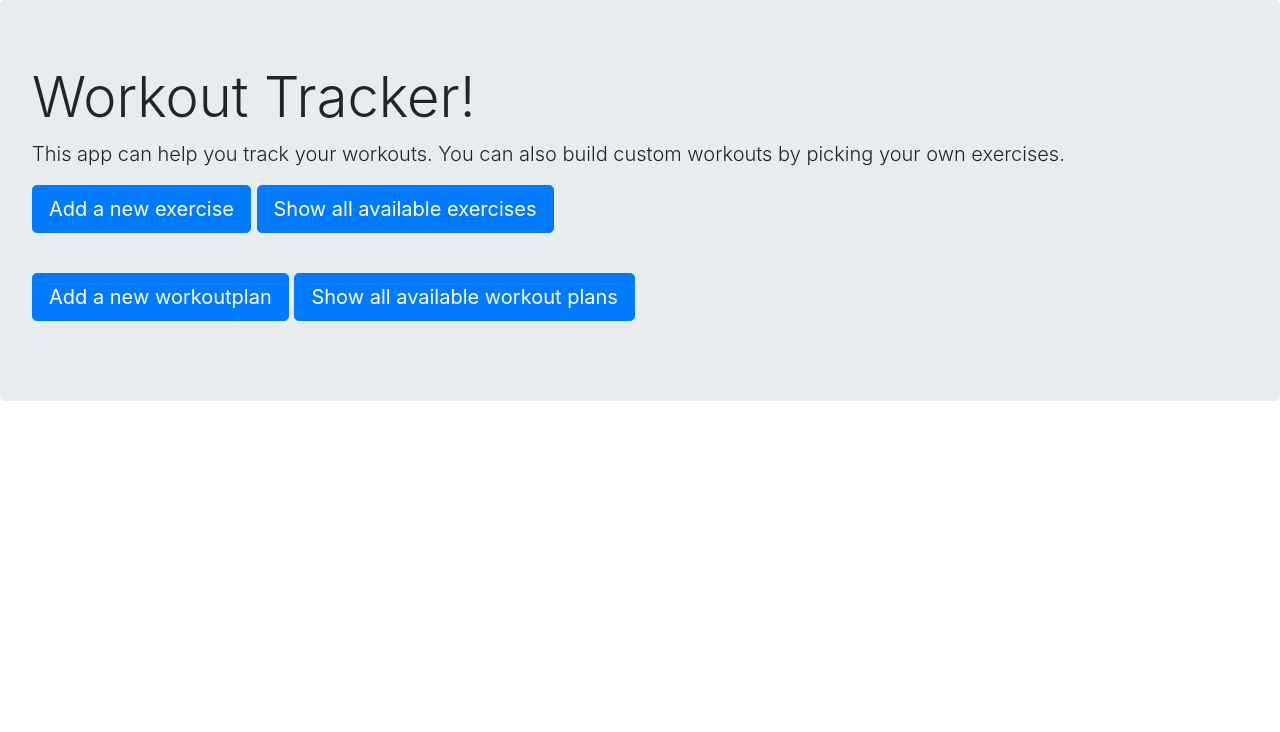
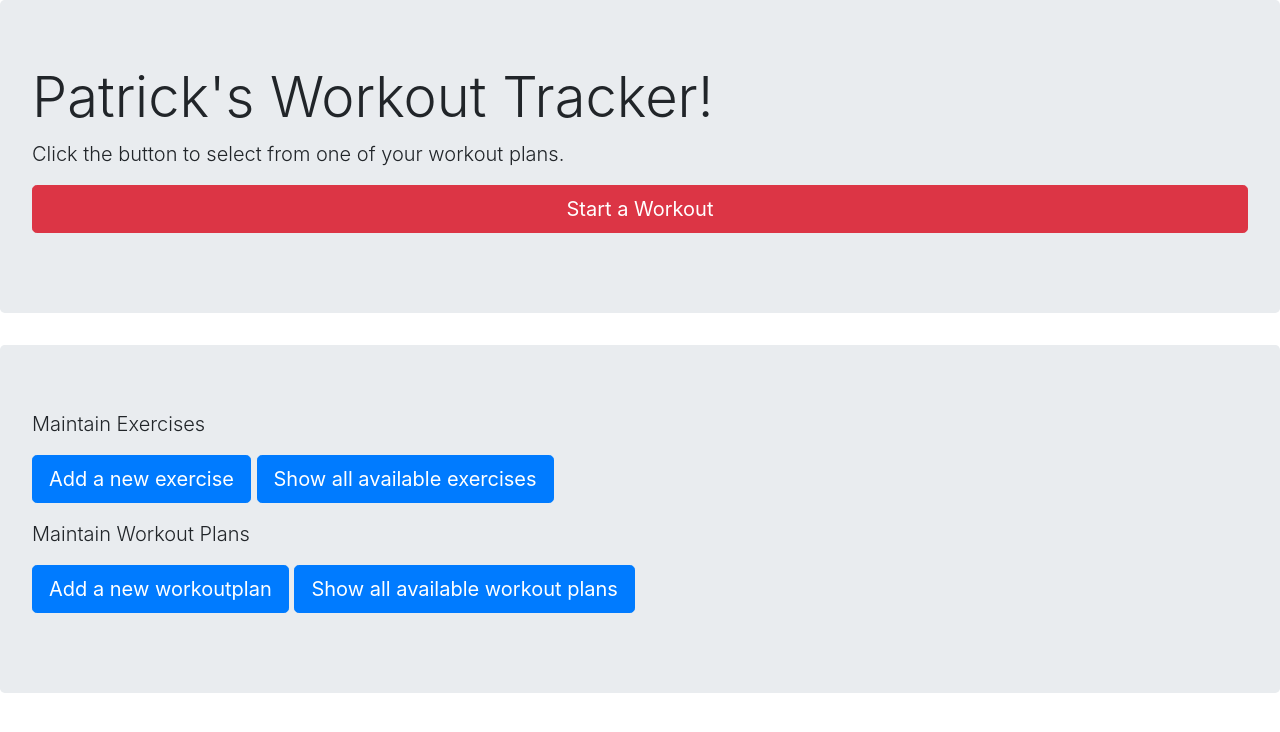
Before and after one commit to patrickvenkat/workout-tracker, a website: page public/index.html in a window 1280 px wide. Drawn offline with nearby package versions, Linux system fonts and the light colour scheme.

Commit message:
Push with updated UI index file - v2

```diff
--- a/public/index.html
+++ b/public/index.html
@@ -32,16 +32,28 @@
   </head>
   <body>
 
+      <div class="jumbotron">
+          <h1 class="display-4">Patrick's Workout Tracker!</h1>
+          <p class="lead">Click the button to select from one of your workout plans.</p>
+          <!-- <hr class="my-4"> -->
+          <!-- <p>You can also build custom workouts by picking your own exercises.</p> -->
+          <p class="lead">
+            <a class="btn btn-danger btn-lg btn-block" href="#" role="button" id="startaworkout">Start a Workout</a>
+          </p>
+      </div>
+
+
     <div class="jumbotron">
-        <h1 class="display-4">Workout Tracker!</h1>
-        <p class="lead">This app can help you track your workouts. You can also build custom workouts by picking your own exercises.</p>
+        <!-- <h1 class="display-4">Patrick's Workout Tracker!</h1> -->
+        <p class="lead">Maintain Exercises</p>
         <!-- <hr class="my-4"> -->
         <!-- <p>You can also build custom workouts by picking your own exercises.</p> -->
         <p class="lead">
           <a class="btn btn-primary btn-lg" href="#" role="button" id="newexercise">Add a new exercise</a>
           <a class="btn btn-primary btn-lg" href="#" role="button" id="showallexercises">Show all available exercises</a>
         </p>
-        <br>
+
+        <p class="lead">Maintain Workout Plans </p>
         <p class="lead">
           <a class="btn btn-primary btn-lg" href="#" role="button" id="newworkoutplan">Add a new workoutplan</a>
           <a class="btn btn-primary btn-lg" href="#" role="button" id="showallworkouts">Show all available workout plans</a>
```
